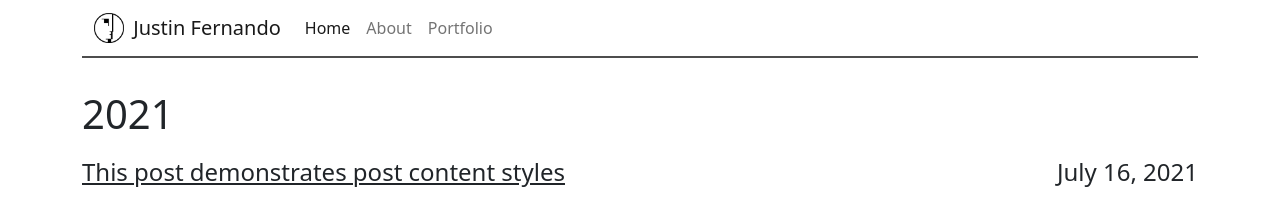
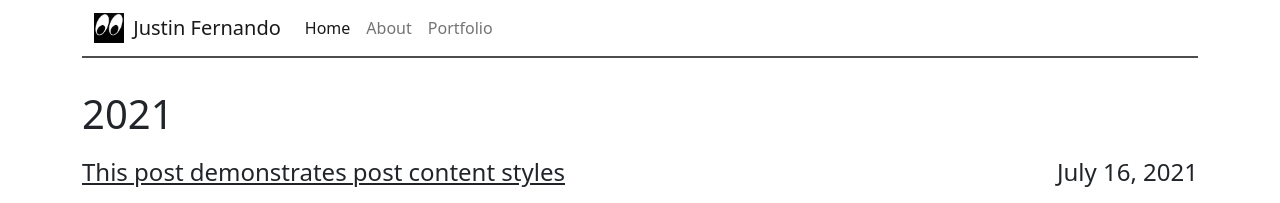
Before and after one commit to jfernando-work/jfernando-work.github.io, a Jekyll site: the page built from index.html, in a window 1280 px wide. Shown: the top 203 px of the page. Built offline with Jekyll 4.4.1, drawn with Linux system fonts in a browser that asks for light colours.

Commit message:
new logo

```diff
--- a/_config.yml
+++ b/_config.yml
@@ -10,9 +10,9 @@ title: Justin Fernando
 
 # Link to avatar in the navbar (/assets/images/avatar.png). Leave empty if no logo desired. Two avatars for light and dark mode.
 # Avatar for light mode site
-lightavatar: /assets/images/light_bauhaus_logo.png
+lightavatar: /assets/images/eyes_logo.png
 # Avatar for dark mode site
-darkavatar: /assets/images/dark_bauhaus_logo.png
+darkavatar: /assets/images/eyes_logo.png
 
 # A short description (e.g., A blog dedicated to reviewing cat gifs), used as part of the title tag like Ben's Awesome Site | A blog dedicated to reviewing cat gifs instead of Ben's Awesome Site | Long description about a blog dedicated to reviewing cat gifs that would be used when page.title is not defined.
 tagline: data analyst project portfolio
@@ -33,7 +33,7 @@ baseurl: ""
 author: andrew-park
 
 # URL to a site-wide logo (e.g., /assets/your-company-logo.png)
-logo: /assets/images/light_bauhaus_logo.png
+logo: /assets/images/eyes_logo.png
 
 # Enter your Google Analytics web tracking code (e.g. UA-2110908-2) to activate tracking
 google_analytics:
```
Also changed, not shown: assets/images/eyes_logo.png (added).
